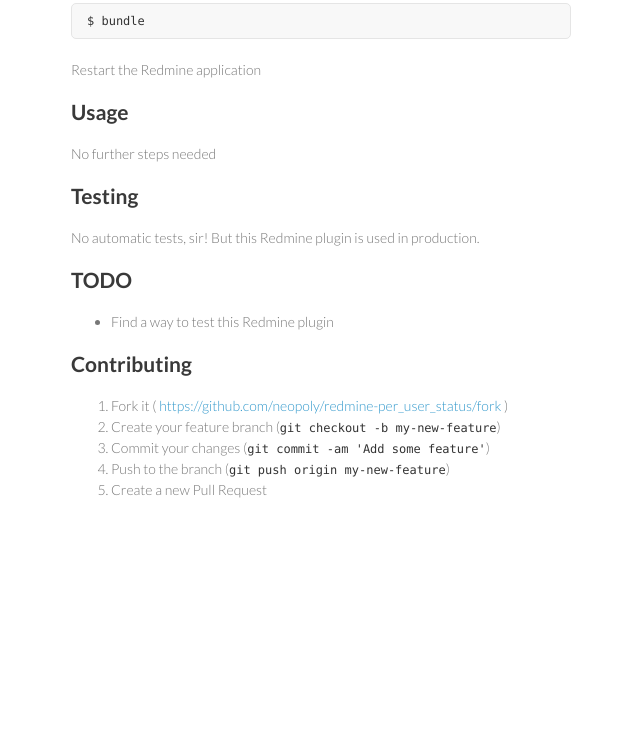
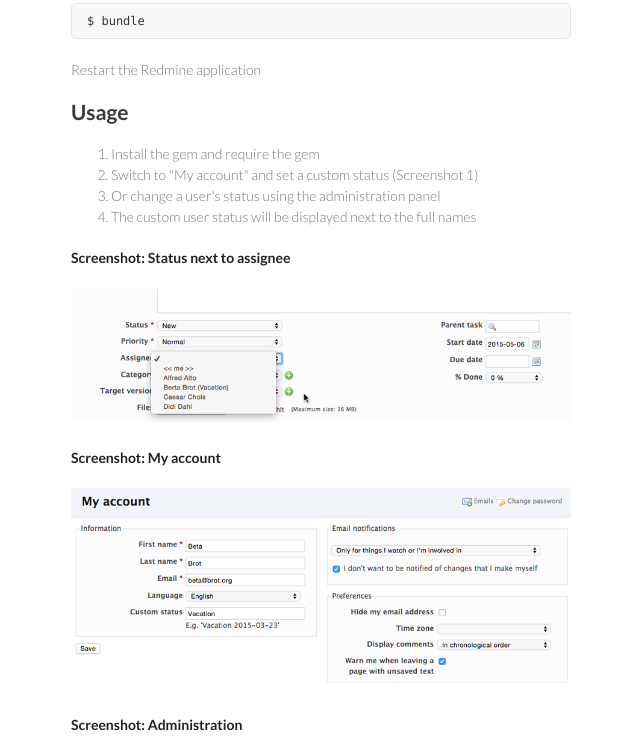
Before and after one commit to neopoly/redmine-per_user_status, a plain HTML site: page index.html in a window 1280 px wide. Shown: the part 1041-1793 px from the top of the page, without its empty margins (499-1139 px from the left). Before the commit the page ends 1611 px from the top, so only its background shows below. Drawn offline with Linux system fonts and the light colour scheme.

Commit message:
Create gh-pages branch via GitHub

```diff
--- a/index.html
+++ b/index.html
@@ -57,7 +57,24 @@
 <h2>
 <a id="usage" class="anchor" href="#usage" aria-hidden="true"><span class="octicon octicon-link"></span></a>Usage</h2>
 
-<p>No further steps needed</p>
+<ol>
+<li>Install the gem and require the gem</li>
+<li>Switch to "My account" and set a custom status (Screenshot 1)</li>
+<li>Or change a user's status using the administration panel</li>
+<li>The custom user status will be displayed next to the full names</li>
+</ol>
+
+<p><strong>Screenshot: Status next to assignee</strong></p>
+
+<p><img src="https://neopoly.github.io/redmine-per_user_status/images/screenshot1.png" alt="Screenshot Issue"></p>
+
+<p><strong>Screenshot: My account</strong></p>
+
+<p><img src="https://neopoly.github.io/redmine-per_user_status/images/screenshot2.png" alt="Screenshot MyAccount"></p>
+
+<p><strong>Screenshot: Administration</strong></p>
+
+<p><img src="https://neopoly.github.io/redmine-per_user_status/images/screenshot3.png" alt="Screenshot Administration"></p>
 
 <h2>
 <a id="testing" class="anchor" href="#testing" aria-hidden="true"><span class="octicon octicon-link"></span></a>Testing</h2>
```
Also changed, not shown: params.json (+1 -1 lines).
